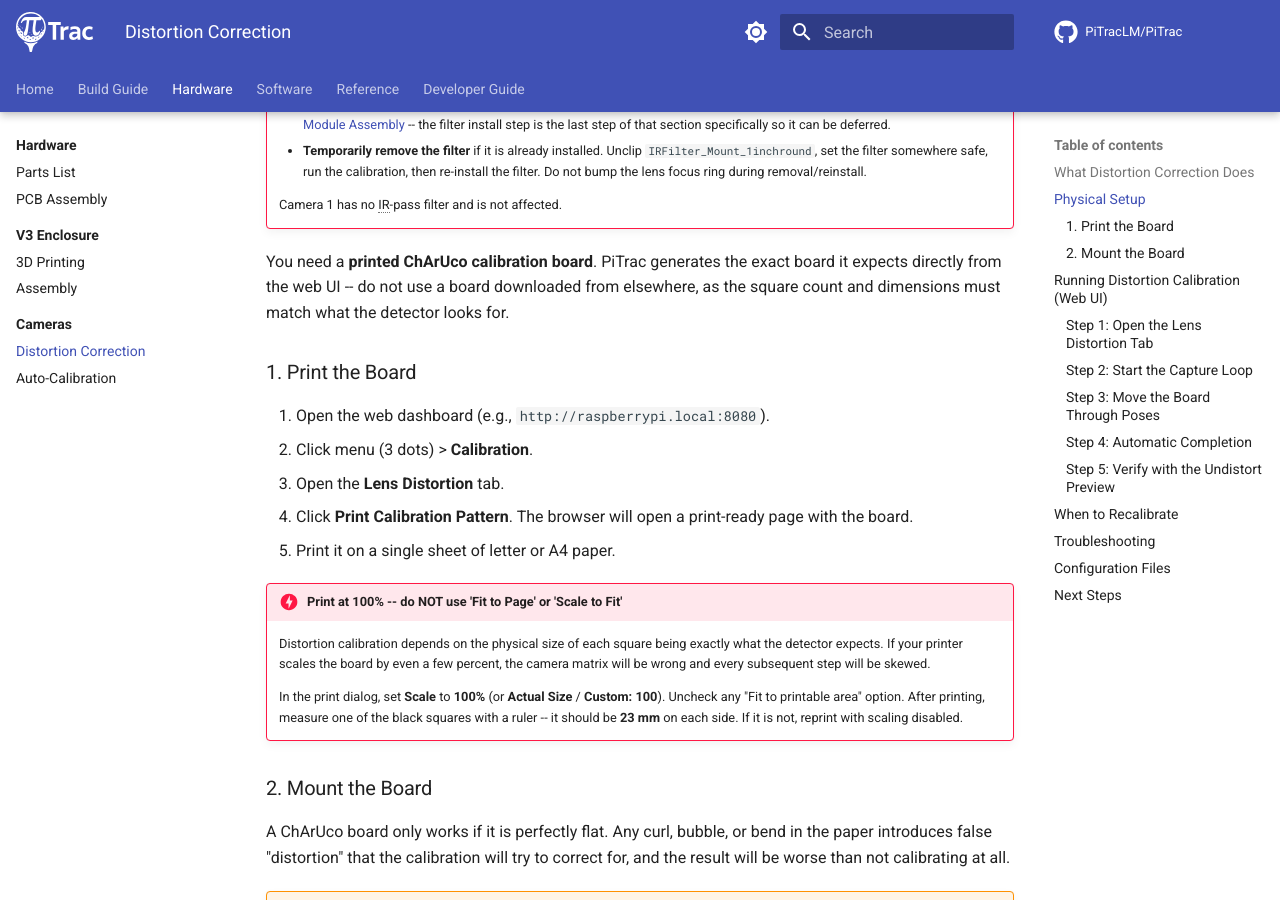
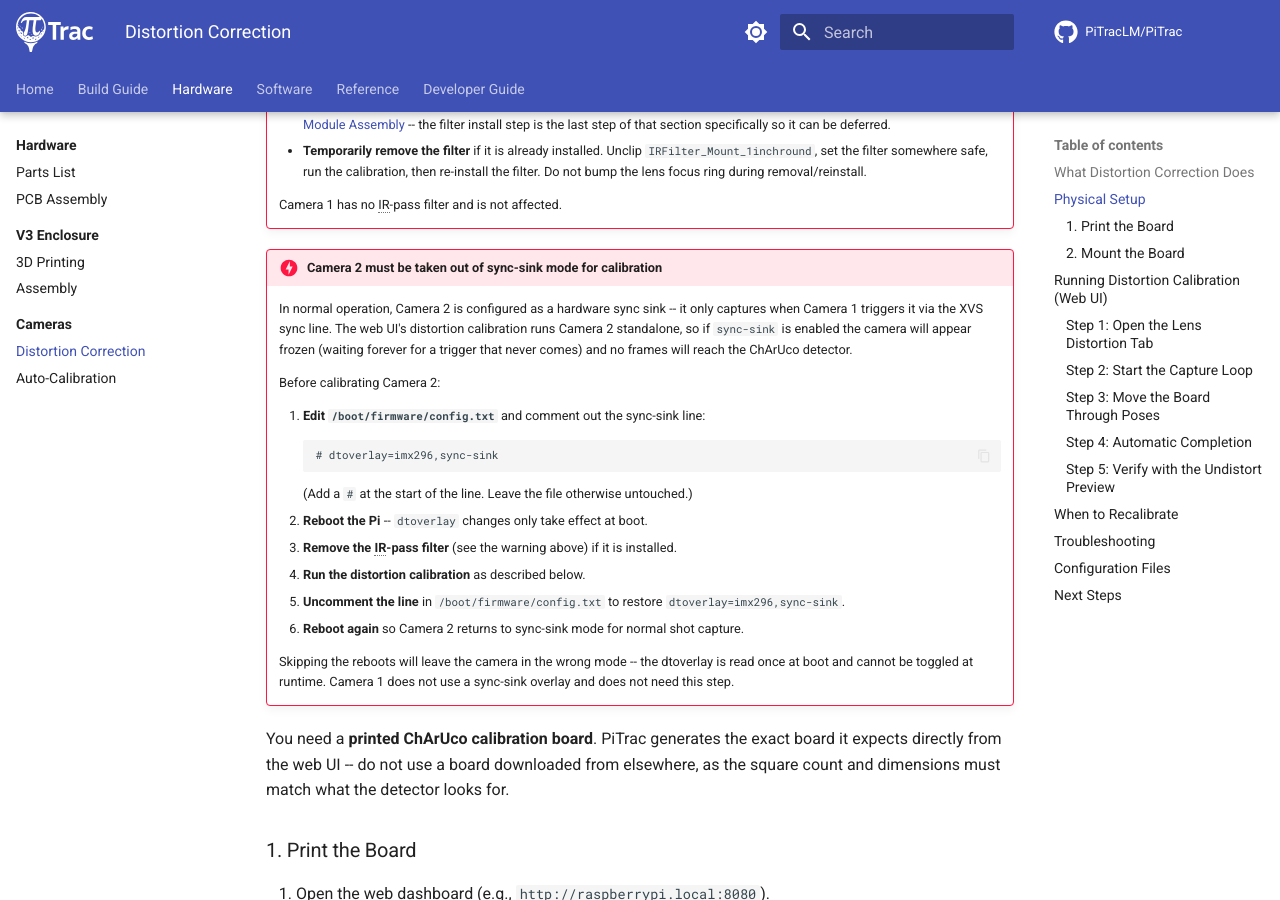
Before and after one commit to PiTracLM/Docs, an MkDocs documentation site: the page built from docs/hardware/cameras/distortion-correction.md, in a window 1280 px wide and 900 px high, scrolled down 1018 px. Built offline with MkDocs 1.6.1 and Material for MkDocs 9.7.7, drawn with Linux system fonts in a browser that asks for light colours; plug-ins that fetch from the network failed and are left out; comment, search, counter and statistics services are not loaded.

Commit message:
cover distortion boot config changes

````diff
--- a/docs/hardware/cameras/distortion-correction.md
+++ b/docs/hardware/cameras/distortion-correction.md
@@ -34,6 +34,24 @@ This is separate from [Auto-Calibration](auto-calibration.md), which determines
     - **Temporarily remove the filter** if it is already installed. Unclip `IRFilter_Mount_1inchround`, set the filter somewhere safe, run the calibration, then re-install the filter. Do not bump the lens focus ring during removal/reinstall.
 
     Camera 1 has no IR-pass filter and is not affected.
+
+!!! danger "Camera 2 must be taken out of sync-sink mode for calibration"
+    In normal operation, Camera 2 is configured as a hardware sync sink -- it only captures when Camera 1 triggers it via the XVS sync line. The web UI's distortion calibration runs Camera 2 standalone, so if `sync-sink` is enabled the camera will appear frozen (waiting forever for a trigger that never comes) and no frames will reach the ChArUco detector.
+
+    Before calibrating Camera 2:
+
+    1. **Edit `/boot/firmware/config.txt`** and comment out the sync-sink line:
+       ```
+       # dtoverlay=imx296,sync-sink
+       ```
+       (Add a `#` at the start of the line. Leave the file otherwise untouched.)
+    2. **Reboot the Pi** -- `dtoverlay` changes only take effect at boot.
+    3. **Remove the IR-pass filter** (see the warning above) if it is installed.
+    4. **Run the distortion calibration** as described below.
+    5. **Uncomment the line** in `/boot/firmware/config.txt` to restore `dtoverlay=imx296,sync-sink`.
+    6. **Reboot again** so Camera 2 returns to sync-sink mode for normal shot capture.
+
+    Skipping the reboots will leave the camera in the wrong mode -- the dtoverlay is read once at boot and cannot be toggled at runtime. Camera 1 does not use a sync-sink overlay and does not need this step.
 
 You need a **printed ChArUco calibration board**. PiTrac generates the exact board it expects directly from the web UI -- do not use a board downloaded from elsewhere, as the square count and dimensions must match what the detector looks for.
 
````
